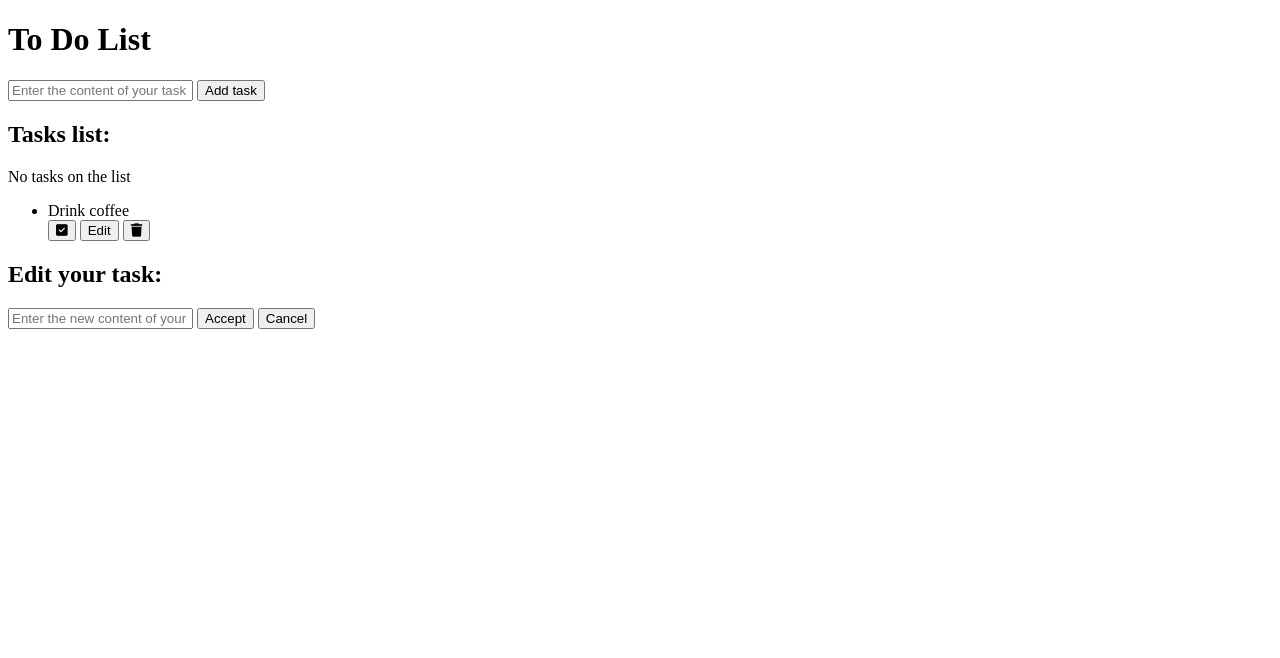
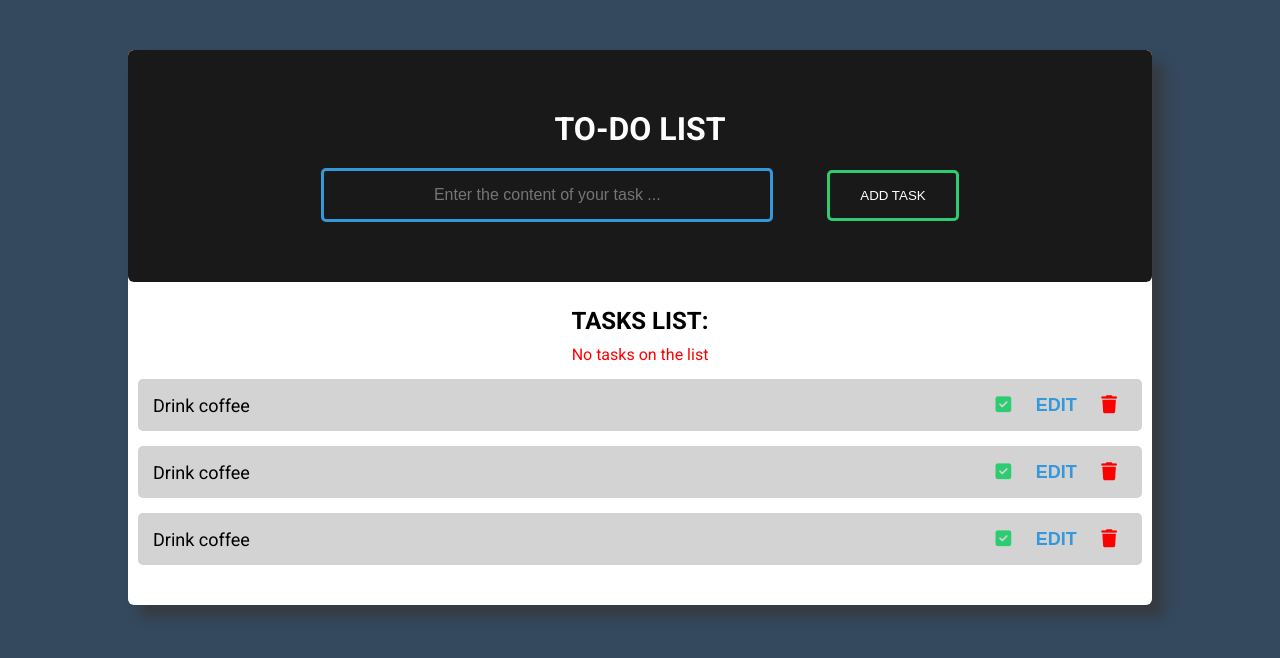
Before and after one commit to damianhanusiak/To_Do_List, a plain HTML site: page index.html in a window 1280 px wide. Drawn offline with Linux system fonts and the light colour scheme.

Commit message:
create main view of todolist

```diff
--- a/index.html
+++ b/index.html
@@ -18,17 +18,47 @@
 
 <body>
     <div class="container">
-        <div class="header">
-            <h1>To Do List</h1>
+        <header>
+            <h1>To-Do List</h1>
             <input type="text" class="task-input" placeholder="Enter the content of your task ...">
             <button class="button-add">Add task</button>
-        </div>
+        </header>
 
         <div class="tasks-list">
             <h2>Tasks list:</h2>
             <p class="error">No tasks on the list</p>
 
             <ul>
+                <li>
+                    Drink coffee
+                    <div class="tools">
+                        <button class="complete">
+                            <i class="fa-solid fa-square-check"></i>
+                        </button>
+                        <button class="edit">
+                            Edit
+                        </button>
+                        <button class="delete">
+                            <i class="fa-solid fa-trash"></i>
+                        </button>
+                    </div>
+                </li>
+
+                <li>
+                    Drink coffee
+                    <div class="tools">
+                        <button class="complete">
+                            <i class="fa-solid fa-square-check"></i>
+                        </button>
+                        <button class="edit">
+                            Edit
+                        </button>
+                        <button class="delete">
+                            <i class="fa-solid fa-trash"></i>
+                        </button>
+                    </div>
+                </li>
+
                 <li>
                     Drink coffee
                     <div class="tools">
--- a/style.css
+++ b/style.css
@@ -0,0 +1,137 @@
+* {
+	margin: 0;
+	padding: 0;
+	box-sizing: border-box;
+}
+
+:root {
+	--neon-green: #2ecc71;
+	--blue: #3498db;
+}
+
+body {
+	display: flex;
+	justify-content: center;
+	margin-top: 50px;
+	background-color: #34495e;
+	font-family: "Roboto", sans-serif;
+}
+
+.container {
+	width: 1024px;
+	background-color: white;
+	box-shadow: 12px 12px 12px rgba(56, 52, 52, 0.7);
+	border-radius: 6px;
+	text-align: center;
+}
+
+header {
+	background-color: #191919;
+	padding: 60px;
+	border-radius: 6px;
+}
+
+header h1 {
+	color: white;
+	text-transform: uppercase;
+	margin-bottom: 20px;
+}
+
+.task-input {
+	width: 50%;
+	border: none;
+	background: none;
+	outline: none;
+	border: 3px solid var(--blue);
+	padding: 15px;
+	border-radius: 5px;
+	text-align: center;
+	font-size: 16px;
+	color: white;
+	transition: 0.3s;
+}
+
+.task-input:focus {
+	width: 70%;
+	border: 3px solid var(--neon-green);
+}
+
+.button-add {
+	border: none;
+	background: none;
+	margin-left: 50px;
+	text-align: center;
+	border: 3px solid var(--neon-green);
+	border-radius: 5px;
+	color: white;
+	text-transform: uppercase;
+	padding: 15px 30px;
+	cursor: pointer;
+	transition: 0.3s;
+}
+
+.button-add:hover {
+	background-color: var(--neon-green);
+}
+
+.tasks-list {
+	padding: 25px 0;
+}
+
+.tasks-list h2 {
+	text-transform: uppercase;
+	margin-bottom: 10px;
+}
+
+.tasks-list li {
+	display: flex;
+	justify-content: space-between;
+	align-items: center;
+	margin: 15px 10px;
+	padding: 15px;
+	border-radius: 5px;
+	text-align: left;
+	list-style: none;
+	font-size: 18px;
+	background-color: lightgray;
+}
+
+.tools {
+	display: inline-block;
+}
+
+.error {
+	color: red;
+}
+
+.tools button {
+	padding: 0 10px;
+	font-size: 18px;
+	border: none;
+	background: none;
+	cursor: pointer;
+	transition: 0.3s;
+}
+
+.complete {
+	color: var(--neon-green);
+}
+
+.edit {
+	color: var(--blue);
+	text-transform: uppercase;
+	font-weight: 700;
+}
+
+.delete {
+	color: red;
+}
+
+.completed {
+	text-decoration: line-through;
+	font-style: italic;
+}
+
+.edit-window {
+	display: none;
+}
```
